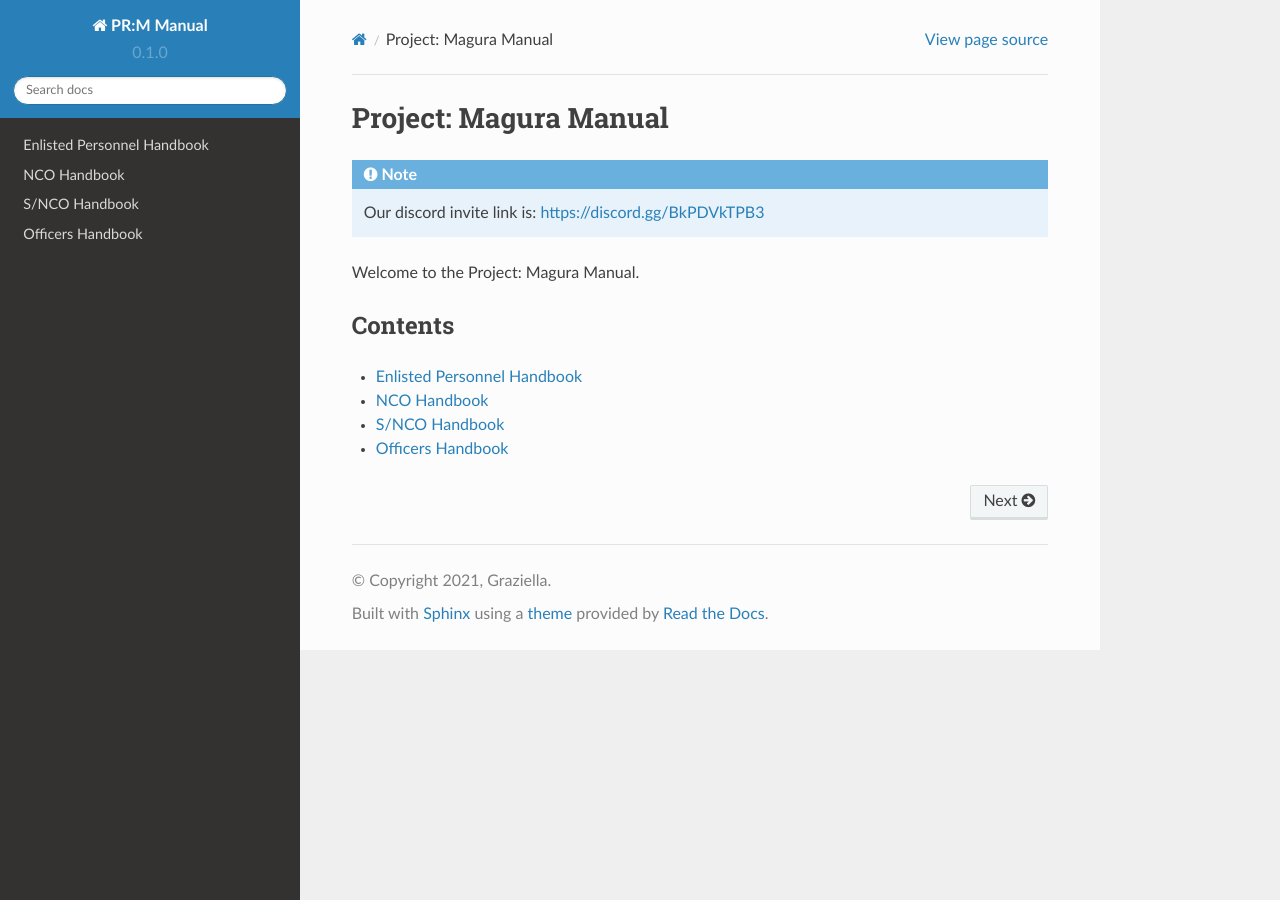
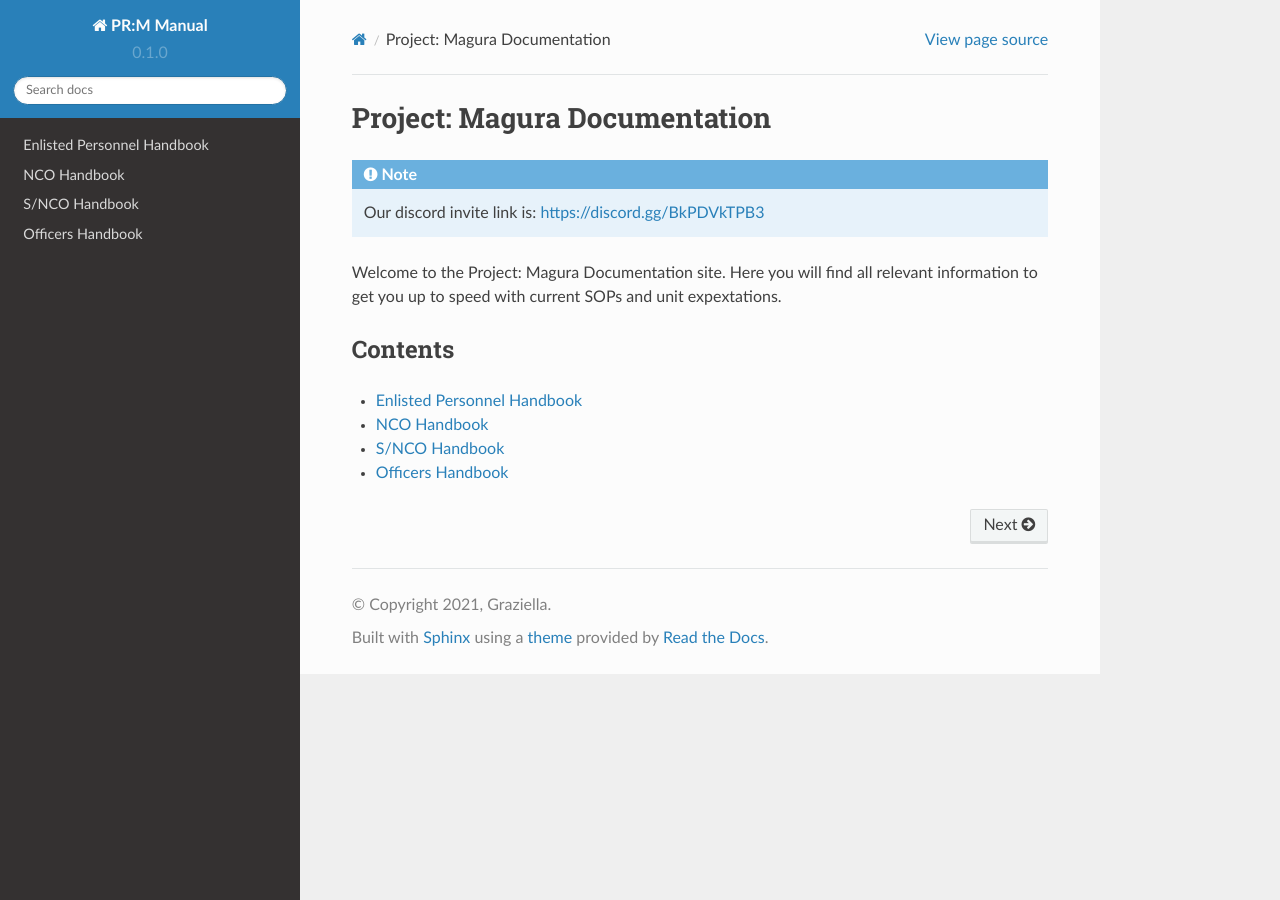
Before and after one commit to alexandrelar/magura, a Sphinx documentation site: the page built from docs/source/index.rst, in a window 1280 px wide. Built offline with Sphinx 7.4.7 and the Read the Docs theme 2.0.0, drawn with Linux system fonts in a browser that asks for light colours.

Commit message:
Update index.rst

```diff
--- a/docs/source/index.rst
+++ b/docs/source/index.rst
@@ -1,11 +1,11 @@
-Project: Magura Manual
+Project: Magura Documentation
 ===================================
 
 .. note::
 
    Our discord invite link is: https://discord.gg/BkPDVkTPB3
 
-Welcome to the Project: Magura Manual.
+Welcome to the Project: Magura Documentation site. Here you will find all relevant information to get you up to speed with current SOPs and unit expextations.
 
 Contents
 --------
```
